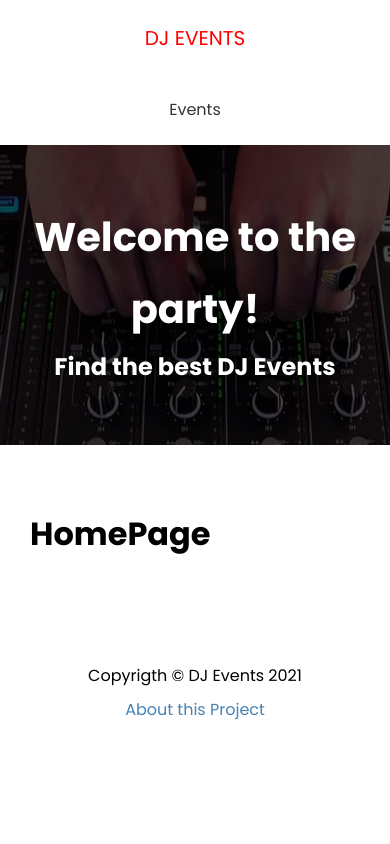
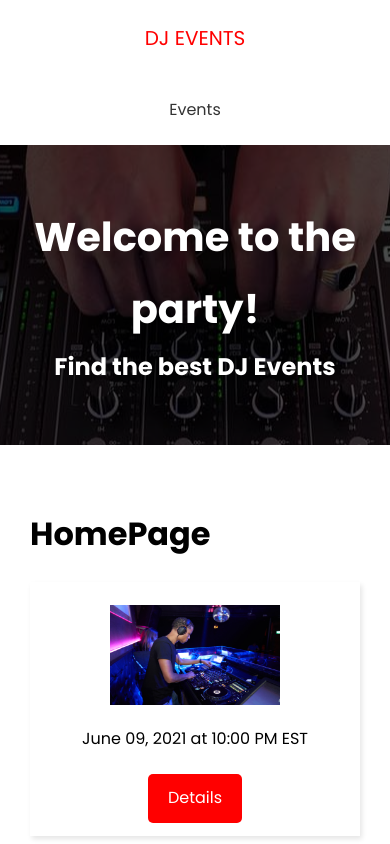
Before and after one commit to jeronimogarcia/BadTraversyNextJs, a Next.js app: page / in a window 390 px wide. Shown: the top 844 px of the page. Built offline with nearby package versions, Linux system fonts and the light colour scheme; no server answers.

Commit message:
Displaying Events in HomePage and EventsPage

```diff
--- /dev/null
+++ b/components/EventItem.js
@@ -0,0 +1,32 @@
+import Link from "next/link";
+import Image from "next/image";
+import styles from "@/styles/EventItem.module.css";
+
+const EventItem = ({ evt }) => {
+  return (
+    <div className={styles.event}>
+      <div className={styles.img}>
+        <Image
+          src={evt.image ? evt.image : "/images/event-default.png"}
+          width={170}
+          height={100}
+        />
+      </div>
+
+      <div className={styles.info}>
+        <span>
+          {evt.date} at {evt.time}
+        </span>
+        <h3>{evt.event}</h3>
+      </div>
+
+      <div className={styles.link}>
+        <Link href={`/events/${evt.slug}`} className="btn">
+          Details
+        </Link>
+      </div>
+    </div>
+  );
+};
+
+export default EventItem;
--- a/pages/api/events/data.json
+++ b/pages/api/events/data.json
@@ -10,7 +10,7 @@
         "date": "June 09, 2021",
         "time": "10:00 PM EST",
         "description": "Featuring deep cuts, party anthems and remixes nostalgic songs from two of the best decades of music with the very best music from the 90's and 2000's",
-        "image": "/images/sample/event1.jpg"
+        "image": "/images/event1.jpg"
       },
       {
         "id": "2",
@@ -22,7 +22,7 @@
         "date": "June 2, 2021",
         "time": "8:00 PM EST",
         "description": "It's looking more and more like we will be seeing events return in the summer! To celebrate this we are arranging a festival experience to say good bye to lock down! We will also be celebrating the fact Zoom Dance is one year old!",
-        "image": "/images/sample/event2.jpg"
+        "image": "/images/event2.jpg"
       },
       {
         "id": "3",
@@ -34,7 +34,7 @@
         "date": "June 11, 2021",
         "time": "7:00 PM EST",
         "description": "Who is ready to party? I mean in the middle of the water, a boat with good music and drinks. If thats you then you have made it to the right place.",
-        "image": "/images/sample/event3.jpg"
+        "image": "/images/event3.jpg"
       },
       {
         "id": "4",
@@ -46,7 +46,7 @@
         "date": "June 20, 2021",
         "time": "10:00 PM EST",
         "description": "The most diverse dj on the east coast, DJ RNB team up once again to bring you the next installment in the high energy, Jam Concert Live series!",
-        "image": "/images/sample/event4.jpg"
+        "image": "/images/event4.jpg"
       },
       {
         "id": "5",
@@ -58,7 +58,7 @@
         "date": "June 30, 2021",
         "time": "8:00 PM EST",
         "description": "With bands from around the UK ready to send the roof into orbit, get ready for the loudest Welsh festival: the inaugural UnMute 2021.",
-        "image": "/images/sample/event5.jpg"
+        "image": "/images/event5.jpg"
       },
       {
         "id": "6",
@@ -70,7 +70,7 @@
         "date": "July 2, 2021",
         "time": "8:00 PM EST",
         "description": "Dope party which features Hip Hop legends, emerging artists and world-class turntablists",
-        "image": "/images/sample/event6.jpg"
+        "image": "/images/event6.jpg"
       }
     ]
   }
--- a/pages/index.js
+++ b/pages/index.js
@@ -1,21 +1,33 @@
+import Link from "next/link";
 import Layout from "@/components/layouts/Layout";
+import EventItem from "@/components/EventItem";
 import { API_URL } from "@/config/index";
 
-export default function HomePage({events}) {
+export default function HomePage({ events }) {
   return (
     <Layout>
       <h1>HomePage</h1>
+      {events.length === 0 && <h3>No events to show</h3>}
 
+      {events.map((evt) => (
+        <EventItem key={evt.id} evt={evt} />
+      ))}
+
+      {events.length > 0 && (
+        <Link href="/events" className="btn-secondary">
+          View All Events
+        </Link>
+      )}
     </Layout>
-  )
+  );
 }
 
 export async function getStaticProps() {
-  const res = await fetch(`${API_URL}/api/events`)
-  const events = await res.json()
+  const res = await fetch(`${API_URL}/api/events`);
+  const events = await res.json();
 
-  return{
-    props: {events},
-    revalidate: 10
-  }
+  return {
+    props: { events: events.slice(0, 3) },
+    revalidate: 10,
+  };
 }
--- /dev/null
+++ b/styles/EventItem.module.css
@@ -0,0 +1,28 @@
+.event {
+    display: flex;
+    justify-content: space-between;
+    align-items: center;
+    margin: 20px 0;
+    padding: 13px;
+    box-shadow: 2px 3px 5px rgba(0, 0, 0, 0.1);
+  }
+
+  .img {
+    flex: 1;
+    margin: 10px;
+  }
+
+  .info {
+    flex: 2;
+  }
+
+  @media (max-width: 600px) {
+    .event {
+      flex-direction: column;
+      text-align: center;
+    }
+
+    .info {
+      margin-bottom: 20px;
+    }
+  }
```
Also changed, not shown: pages/events/index.js (+25 -4 lines).
